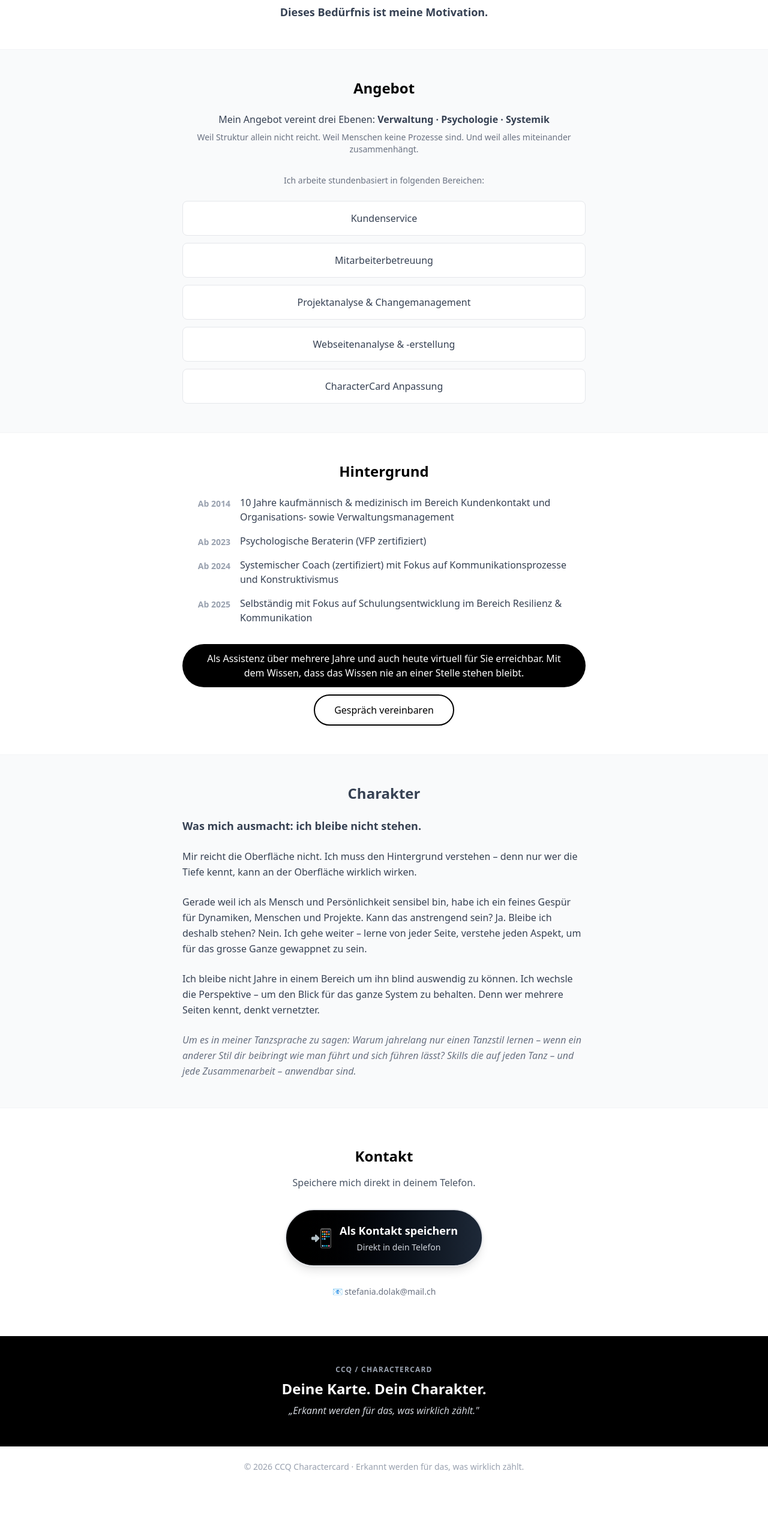
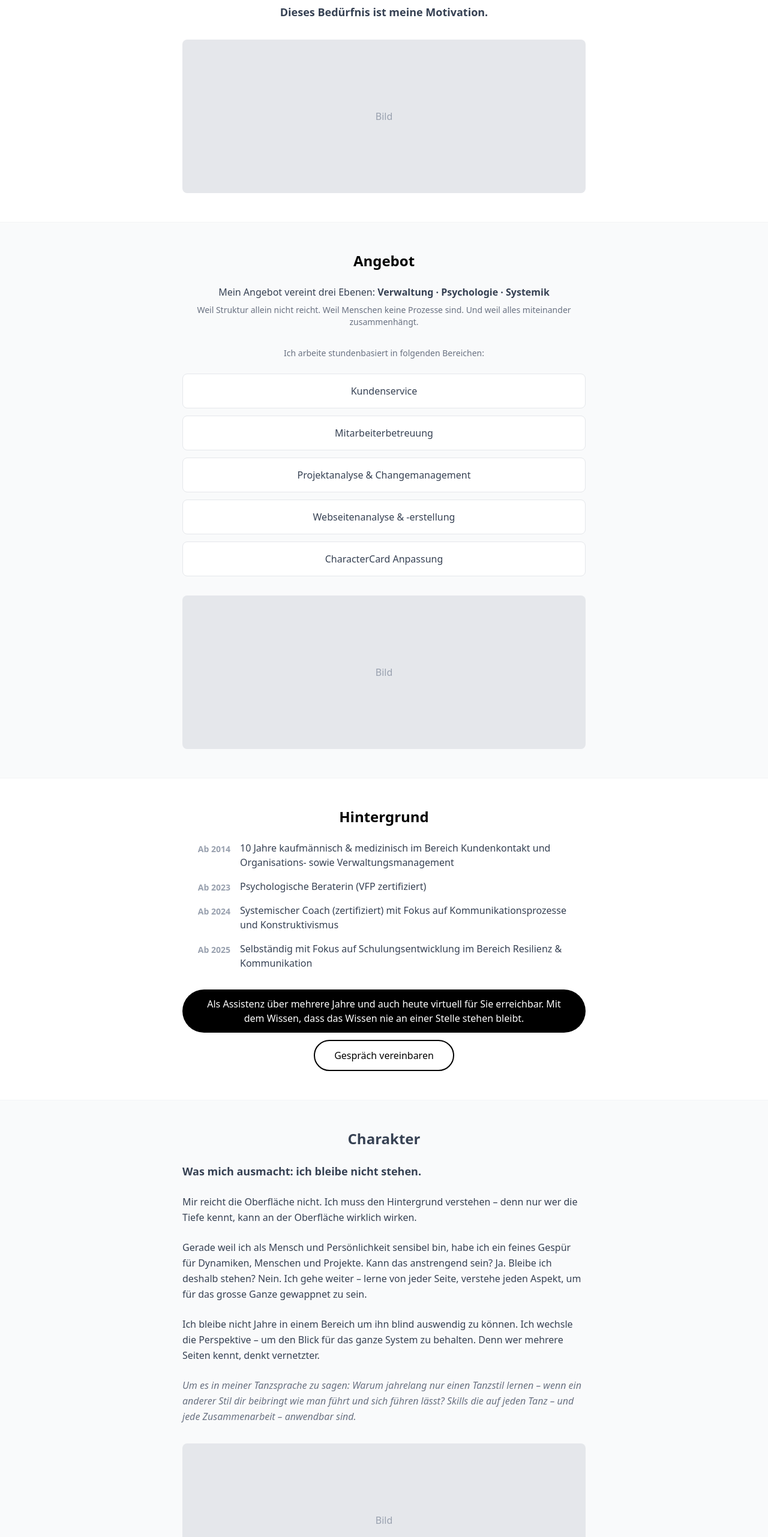
Before and after one commit to StefaniaMaDolak/stefania-dolak-charactercard, a Next.js app: page / in a window 1280 px wide. Shown: the part 1294-3857 px from the top of the page at 60% size. Before the commit the page ends 3774 px from the top, so only its background shows below. Built offline with nearby package versions, Linux system fonts and the light colour scheme.

Commit message:
3 Bild-Slots als Platzhalter hinzugefuegt

```diff
--- a/src/app/page.tsx
+++ b/src/app/page.tsx
@@ -43,6 +43,13 @@ export default function Home() {
 
           <p className="font-bold text-lg text-center pt-2">Dieses Bedürfnis ist meine Motivation.</p>
         </div>
+
+        {/* BILD-SLOT 1 */}
+        <div className="max-w-2xl mx-auto mt-8">
+          <div className="w-full h-64 bg-gray-200 rounded-lg flex items-center justify-center">
+            <span className="text-gray-400">Bild</span>
+          </div>
+        </div>
       </section>
 
       {/* ANGEBOT */}
@@ -71,6 +78,13 @@ export default function Home() {
               </div>
             ))}
           </div>
+
+        {/* BILD-SLOT 2 */}
+        <div className="mt-8">
+          <div className="w-full h-64 bg-gray-200 rounded-lg flex items-center justify-center">
+            <span className="text-gray-400">Bild</span>
+          </div>
+        </div>
         </div>
       </section>
 
@@ -130,6 +144,13 @@ export default function Home() {
 
           <p className="italic text-gray-500">Um es in meiner Tanzsprache zu sagen: Warum jahrelang nur einen Tanzstil lernen – wenn ein anderer Stil dir beibringt wie man führt und sich führen lässt? Skills die auf jeden Tanz – und jede Zusammenarbeit – anwendbar sind.</p>
         </div>
+
+        {/* BILD-SLOT 3 */}
+        <div className="max-w-2xl mx-auto mt-8">
+          <div className="w-full h-64 bg-gray-200 rounded-lg flex items-center justify-center">
+            <span className="text-gray-400">Bild</span>
+          </div>
+        </div>
       </section>
 
       {/* KONTAKT */}
```
